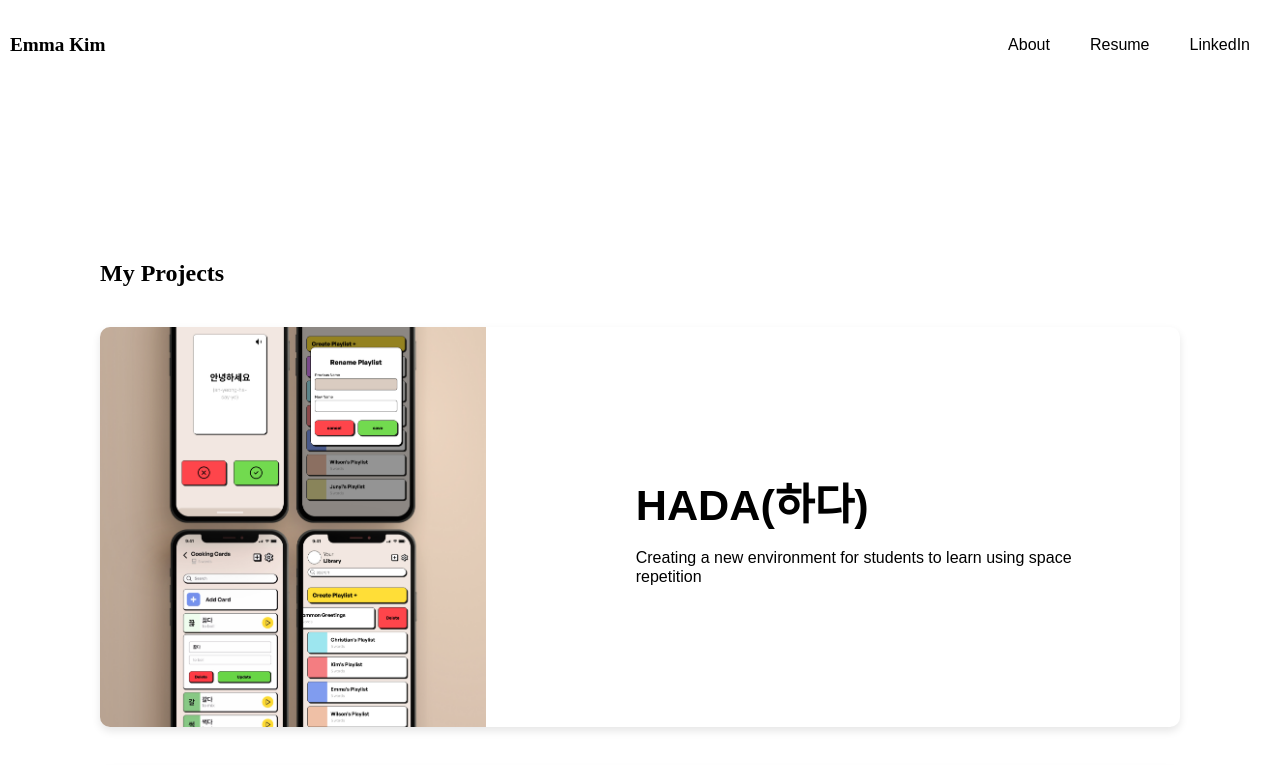
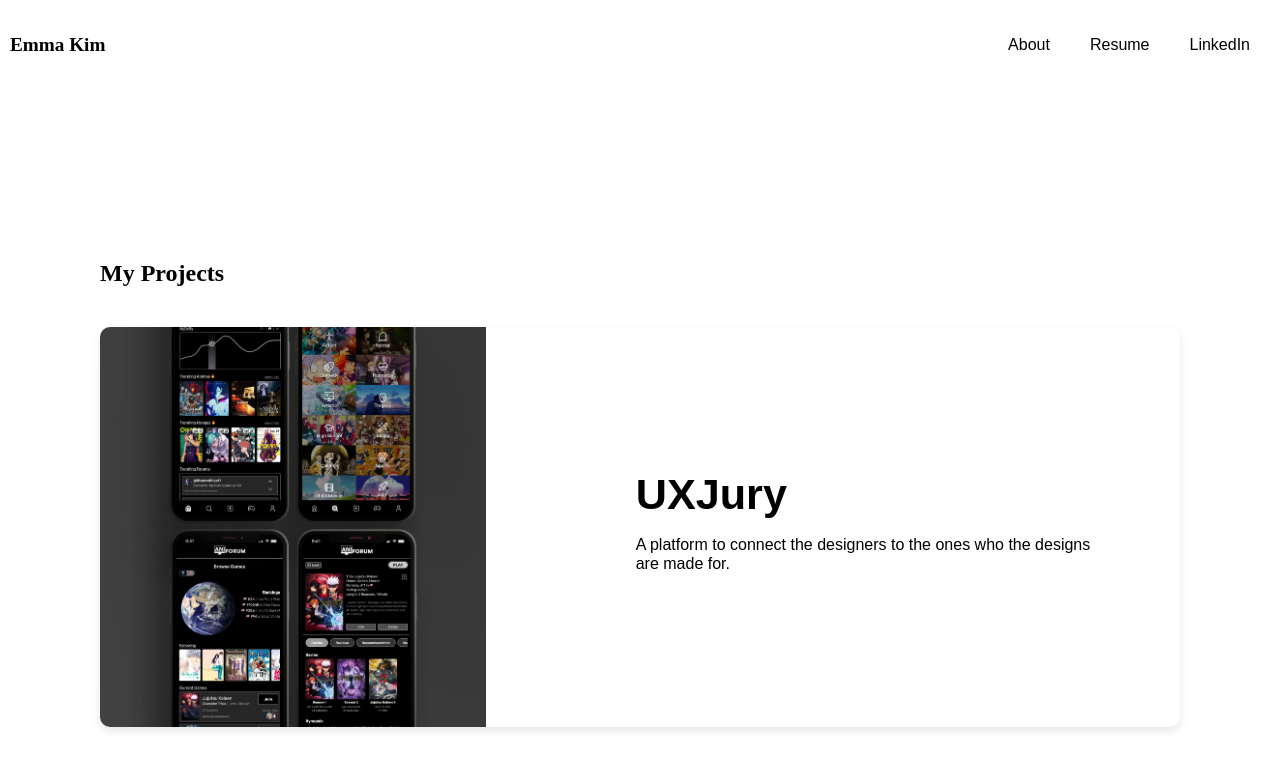
Before and after one commit to emmak1m/portfolio, a React (Vite) app: page /portfolio in a window 1280 px wide. Shown: the top 765 px of the page. Built offline with nearby package versions, Linux system fonts and the light colour scheme; a web font is replaced by a local one.

Commit message:
uxjury addition

```diff
--- a/src/Portfolio.tsx
+++ b/src/Portfolio.tsx
@@ -98,6 +98,12 @@ import aniforumImage from './assets/aniforum.jpg';
 
 const projects = [
     {
+        title: 'UXJury',
+        description: 'A platform to connect the designers to the ones who the designs are made for.',
+        imageUrl: aniforumImage,
+        link: '/aniforum'
+    },
+    {
         title: 'HADA(하다)',
         description: 'Creating a new environment for students to learn using space repetition',
         imageUrl: hadaImage,
```
